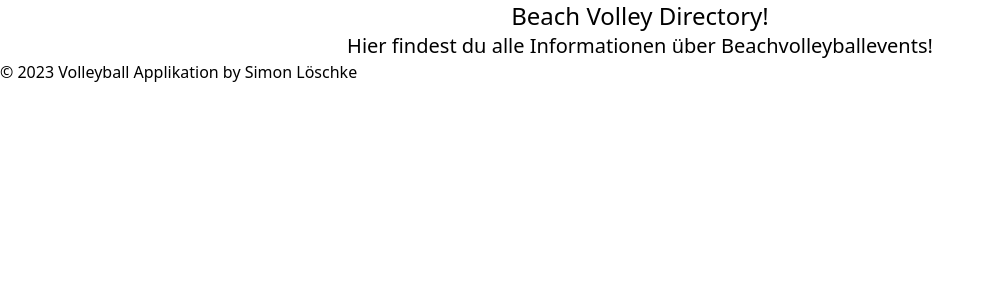
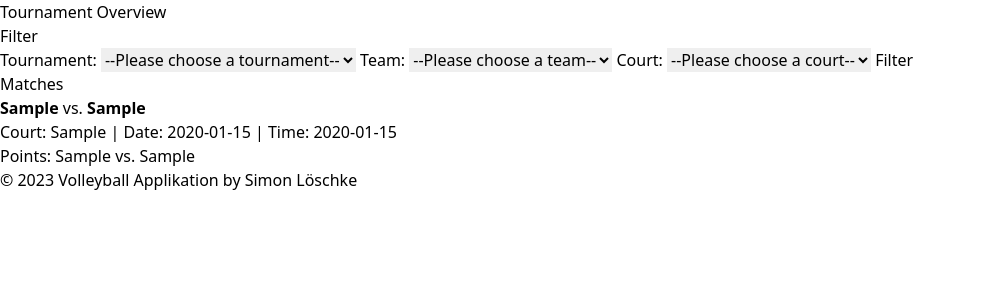
Before and after one commit to simon-loeschke1988/volleyball, a Django app: page / in a window 1280 px wide. Shown: the part 28-328 px from the top of the page, without its empty margins (0-995 px from the left). Run offline with Django 5.2, Linux system fonts and the light colour scheme; tables that the repository leaves empty hold one stand-in row (values such as "Sample post"); style sheets or scripts are compiled from the project's sources; parts of the project's set-up code (start-up, migrations or seed data) failed here and were passed over.

Commit message:
Startseite

```diff
--- a/applikation/webapp/templates/index.html
+++ b/applikation/webapp/templates/index.html
@@ -7,19 +7,62 @@
 
 {% block content %}
 
-<main class="container mx-auto">
-    <div class="flex justify-center">
 
-    <h1 class=" text-2xl"> Beach Volley Directory!</h1>
+    <h1>Tournament Overview</h1>
+
+    <div>
+        <h2>Filter</h2>
+        <form method="get" action=".">
+            <!-- Dropdown for Tournaments -->
+            <label for="tournament">Tournament:</label>
+            <select name="tournament" id="tournament">
+                <option value="">--Please choose a tournament--</option>
+                {% for tournament in tournaments %}
+                <option value="{{ tournament.code }}" {% if selected_tournament == tournament.code %}selected{% endif %}>{{ tournament.name }}</option>
+                {% endfor %}
+            </select>
+
+            <!-- Dropdown for Teams -->
+            <label for="team">Team:</label>
+            <select name="team" id="team">
+                <option value="">--Please choose a team--</option>
+                {% for team in teams %}
+                <option value="{{ team.name }}" {% if selected_team == team.name %}selected{% endif %}>{{ team.name }}</option>
+                {% endfor %}
+            </select>
+
+            <!-- Dropdown for Courts -->
+            <label for="court">Court:</label>
+            <select name="court" id="court">
+                <option value="">--Please choose a court--</option>
+                {% for match in matches %}
+                <option value="{{ match.court }}" {% if selected_court == match.court %}selected{% endif %}>{{ match.court }}</option>
+                {% endfor %}
+            </select>
+
+            <button type="submit">Filter</button>
+        </form>
+    </div>
+
+    <div>
+        <h2>Matches</h2>
+        <ul>
+            {% for match in matches %}
+            <li>
+                <strong>{{ match.team_a }}</strong> vs. <strong>{{ match.team_b }}</strong>
+                <div>
+                    <span>Court: {{ match.court }}</span> |
+                    <span>Date: {{ match.local_date }}</span> |
+                    <span>Time: {{ match.local_time }}</span>
+                </div>
+                <div>
+                    Points: {{ match.match_points_a }} vs. {{ match.match_points_b }}
+                </div>
+            </li>
+            {% endfor %}
+        </ul>
     </div>
 
 
 
-    <div class="flex justify-center">
-        <p class="text-xl"> Hier findest du alle Informationen über Beachvolleyballevents!</p>
-    </div>
-
-
-
-</main>
 {% endblock %}
--- a/applikation/webapp/views.py
+++ b/applikation/webapp/views.py
@@ -1,7 +1,7 @@
 from django.core.paginator import Paginator, EmptyPage, PageNotAnInteger
 from django.shortcuts import render
 from django.template import loader
-from .models import Player, BeachTeam
+from .models import Player, BeachTeam, BeachMatch, BeachTournament
 from django.db.models import Q
 from django.http import HttpResponse
 # Author: Simon Löschke
@@ -11,8 +11,38 @@ from django.http import HttpResponse
 
 def index(request):
     # index.html is located in applikation/webapp/templates/index.html, but we don't need to specify the full path // Simon Löschke
-    template = loader.get_template('index.html')
-    return HttpResponse(template.render({}, request))
+   from django.shortcuts import render
+from .models import BeachTournament, BeachTeam, BeachMatch
+
+def index(request):
+    # Filter-Parameter aus dem Request holen
+    selected_tournament = request.GET.get('tournament')
+    selected_team = request.GET.get('team')
+    selected_court = request.GET.get('court')
+
+    # Grunddaten holen
+    tournaments = BeachTournament.objects.all()
+    teams = BeachTeam.objects.all()
+    matches = BeachMatch.objects.all()
+
+    if selected_tournament:
+        matches = matches.filter(no_tournament=selected_tournament)
+
+    if selected_team:
+        matches = matches.filter(team_a=selected_team) | matches.filter(team_b=selected_team)
+
+    if selected_court:
+        matches = matches.filter(court=selected_court)
+
+    context = {
+        'tournaments': tournaments,
+        'teams': teams,
+        'matches': matches,
+        'selected_tournament': selected_tournament,
+        'selected_team': selected_team,
+        'selected_court': selected_court,
+    }
+    return render(request, 'index.html', context)
 
 def player(request):
     query_name = request.GET.get('name','')
```
